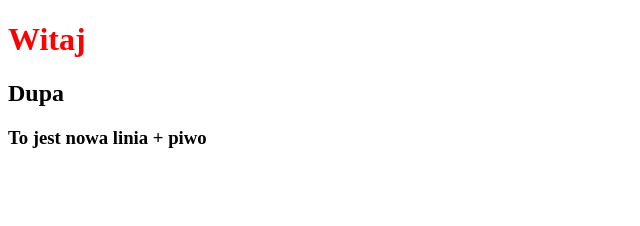
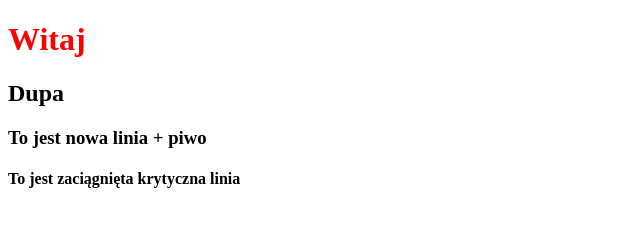
Before and after one commit to piotrbaczek/test-html, a plain HTML site: page index.html in a window 1280 px wide. Shown: the whole page, without its empty margins (0-640 px from the left). Drawn offline with Linux system fonts and the light colour scheme.

Commit message:
critical

```diff
--- a/index.html
+++ b/index.html
@@ -7,5 +7,6 @@
 <h1 style="color:red;">Witaj</h1>
 <h2>Dupa</h2>
 <h3>To jest nowa linia + piwo</h3>
+<h4>To jest zaciągnięta krytyczna linia</h4>
 </body>
 </html>
```
